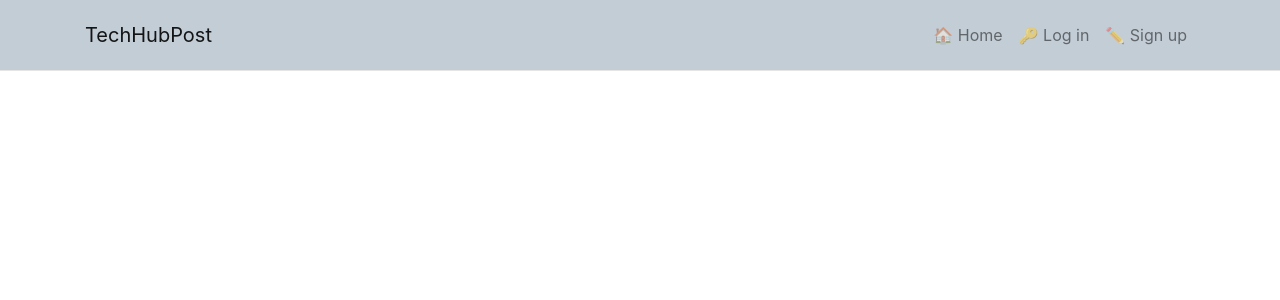
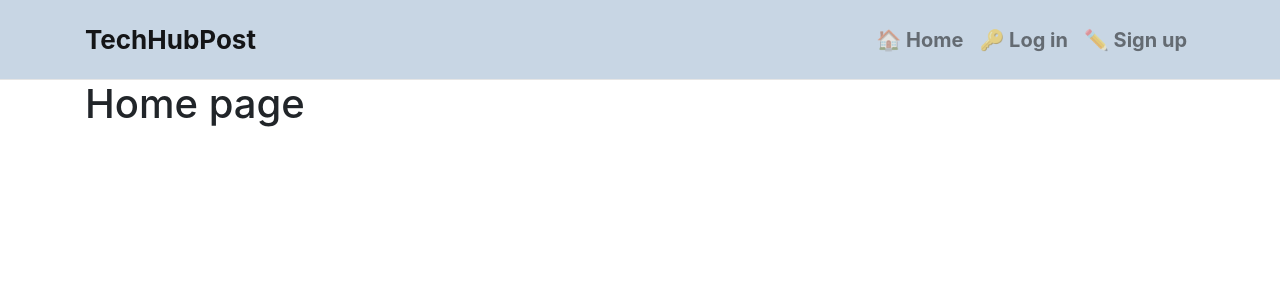
Before and after one commit to Filmon-gh/front-end--techposthub, a React (Create React App) app: page / in a window 1280 px wide. Shown: the top 300 px of the page. Built offline with nearby package versions, Linux system fonts and the light colour scheme.

Commit message:
Update NavBar styles with background color, padding, and box shadow.

```diff
--- a/src/styles/NavBar.module.css
+++ b/src/styles/NavBar.module.css
@@ -1,28 +1,22 @@
+
 .NavBar {
-  background-color: #ffffff;
+  background-color: #c8d6e4;
+  position: relative;
   padding: 15px 0;
   border-bottom: 1px solid #e5e5e5;
-  transition: background-color 0.3s ease;
+  box-shadow: 0px 8px 16px rgba(255, 255, 255, 0.7), /* White drop */
+
 }
 
-.NavBar:hover {
-  background-color: #c3cdd6;
+.brand {
+  color: #aab9cf;
+  font-weight: bold;
+  font-size: 26px;
 }
 
-.NavBar .navbar-brand {
-  color: #164fb8;
+.navLinks {
+  color: #aab9cf;
   font-weight: bold;
-  font-size: 24px;
-  transition: color 0.3s ease;
+  font-size: 20px;
+
 }
-
-.NavBar .nav-link {
-  color: #000000;
-  font-weight: bold;
-  transition: color 0.3s ease;
-}
-
-.NavBar .nav-link:hover,
-.NavBar .navbar-brand:hover {
-  color: #007bff;
-}
```
